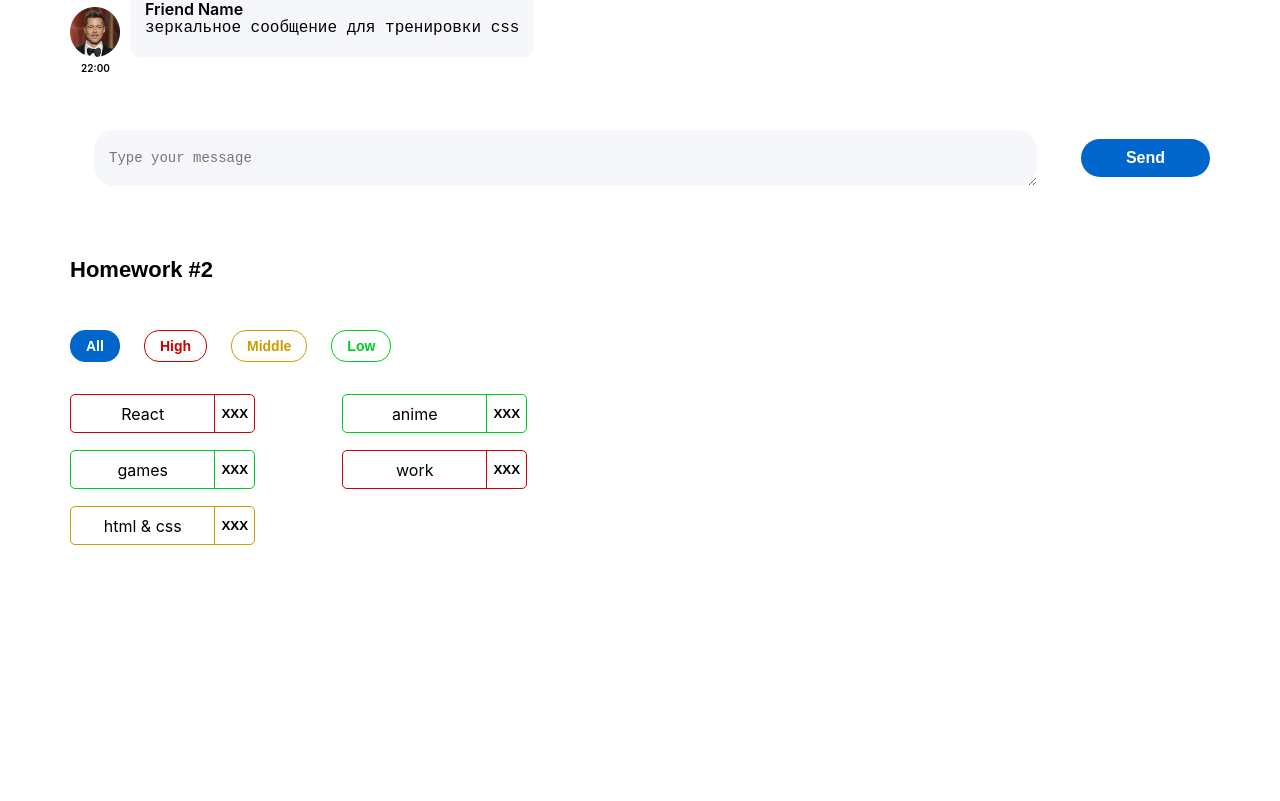
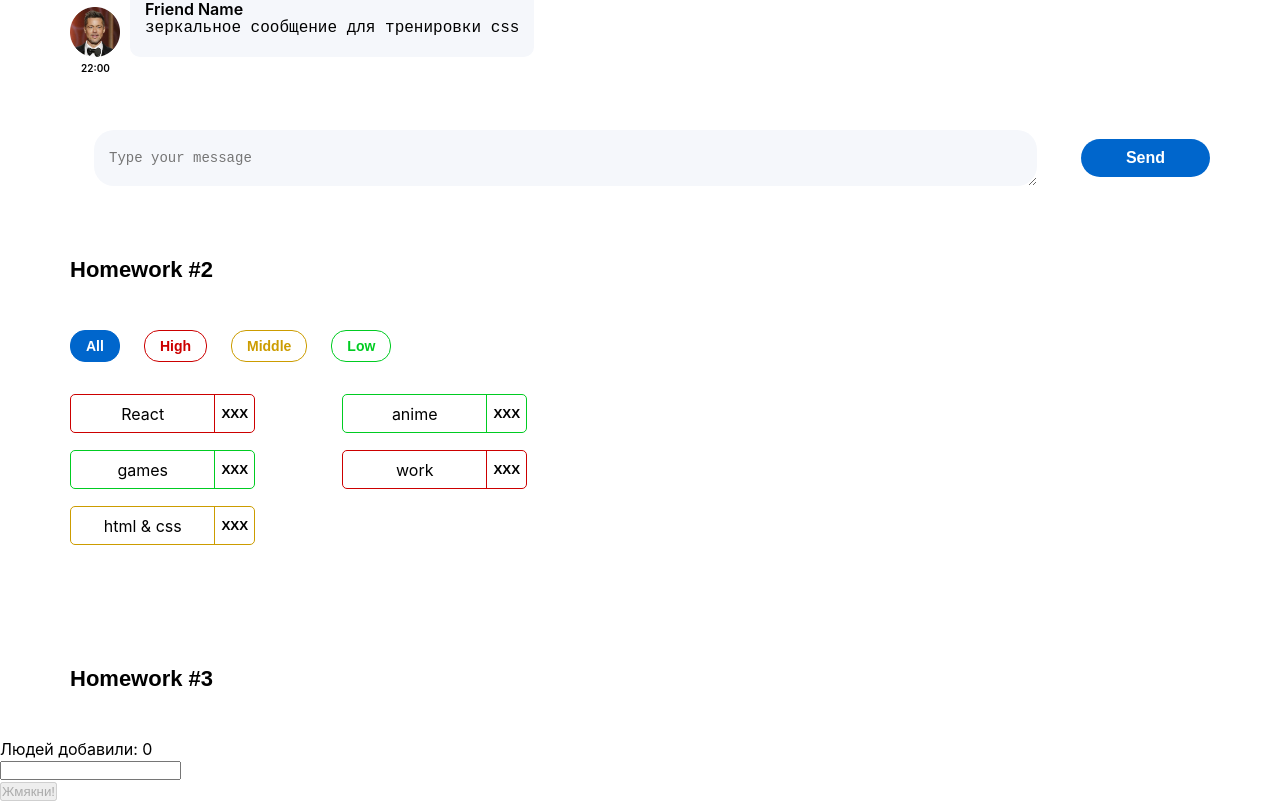
Before and after one commit to DmitriyVavilin/hws2-master, a React (Create React App) app: page / in a window 1280 px wide. Shown: the part 455-1256 px from the top of the page. Before the commit the page ends 1050 px from the top, so only its background shows below. Built offline with nearby package versions, Linux system fonts and the light colour scheme.

Commit message:
completed logic tasks commit

```diff
--- a/src/s1-main/App.tsx
+++ b/src/s1-main/App.tsx
@@ -3,13 +3,14 @@ import s from './App.module.css'
 import HW1 from '../s2-homeworks/hw01/HW1'
 import Message from "../s2-homeworks/hw01/message/Message";
 import HW2 from "../s2-homeworks/hw02/HW2";
+import HW3 from "../s2-homeworks/hw03/HW3";
 
 function App() {
     return (
         <div className={s.App}>
             <HW1/>
             <HW2/>
-            {/*<HW3/>*/}
+            <HW3/>
             {/*<HW4/>*/}
 
             {/*при выполнении дз 5 и более - закомментировать здесь дз 1-4, так как они есть внутри дз 5*/}
--- a/src/s2-homeworks/hw03/Greeting.tsx
+++ b/src/s2-homeworks/hw03/Greeting.tsx
@@ -1,15 +1,15 @@
-import React, {ChangeEvent, KeyboardEvent} from 'react'
+import React, {ChangeEvent, KeyboardEvent,FocusEvent} from 'react'
 import s from './Greeting.module.css'
 
 type GreetingPropsType = {
-    name: any // need to fix any
-    setNameCallback: any // need to fix any
-    addUser: any // need to fix any
-    onBlur: any // need to fix any
-    onEnter: any // need to fix any
-    error: any // need to fix any
-    totalUsers: any // need to fix any
-    lastUserName?: any // need to fix any
+    name: string
+    setNameCallback: (event: ChangeEvent<HTMLInputElement>)=>void
+    addUser: ()=>void
+    onBlur: (event: FocusEvent<HTMLInputElement>)=>void
+    onEnter: (event: KeyboardEvent<HTMLInputElement>)=>void
+    error: string
+    totalUsers: number
+    lastUserName?: string
 }
 
 // презентационная компонента (для верстальщика)
@@ -25,7 +25,8 @@ const Greeting: React.FC<GreetingPropsType> = (
         lastUserName,
     } // деструктуризация пропсов
 ) => {
-    const inputClass = s.errorInput // need to fix with (?:)
+    //const inputClass = s.errorInput // need to fix with (?:)
+    const inputClass = `${s.input} ${error ? s.errorInput : ''}`   // need to fix with (?:)
 
     return (
         <div id={'hw3-form'} className={s.greetingForm}>
@@ -57,7 +58,7 @@ const Greeting: React.FC<GreetingPropsType> = (
                     className={s.button}
                     disabled={!name.trim()}
                 >
-                    add
+                    Жмякни!
                 </button>
             </div>
 
@@ -66,6 +67,11 @@ const Greeting: React.FC<GreetingPropsType> = (
                     Привет <span id={'hw3-last-user'}>{lastUserName}</span>!
                 </div>
             )}
+        {/*    users.map(el => (
+        <span>{el.name}</span>
+
+        )*/}
+
         </div>
     )
 }
--- a/src/s2-homeworks/hw03/GreetingContainer.tsx
+++ b/src/s2-homeworks/hw03/GreetingContainer.tsx
@@ -1,20 +1,31 @@
-import React, { ChangeEvent, KeyboardEvent, useState } from 'react'
+import React, {ChangeEvent, KeyboardEvent, useState} from 'react'
 import Greeting from './Greeting'
-import { UserType } from './HW3'
+import {UserType} from './HW3'
+
 
 type GreetingContainerPropsType = {
-    users: any // need to fix any
-    addUserCallback: any // need to fix any
+    users: UserType[]
+    addUserCallback: (name: string)=>void
 }
 
-export const pureAddUser = (name: any, setError: any, setName: any, addUserCallback: any) => {
+export const pureAddUser = (name: string, setError: (valueError: string)=>void, setName: (valueName: string)=>void, addUserCallback: (name:string)=>void) => {
     // если имя пустое - показать ошибку, иначе - добавить юзера и очистить инпут
+    if(name === '') {
+        setError('Ошибка, ведите имя')
+    }else {
+       addUserCallback(name)
+        setName('')
+    }
+
 }
 
-export const pureOnBlur = (name: any, setError: any) => { // если имя пустое - показать ошибку
+export const pureOnBlur = (name: string, setError: (valueError: string)=>void) => { // если имя пустое - показать ошибку
+    name === '' && setError('Ошибка, ведите имя')
 }
 
-export const pureOnEnter = (e: any, addUser: any) => { // если нажата кнопка Enter - добавить
+export const pureOnEnter = (e:KeyboardEvent<HTMLInputElement>, addUser: ()=>void) => { // если нажата кнопка Enter - добавить
+    e.key === 'Enter' && addUser()
+
 }
 
 // более простой и понятный для новичков
@@ -26,13 +37,13 @@ const GreetingContainer: React.FC<GreetingContainerPropsType> = ({
     addUserCallback,
 }) => {
     // деструктуризация пропсов
-    const [name, setName] = useState<any>('') // need to fix any
-    const [error, setError] = useState<any>('') // need to fix any
+    const [name, setName] = useState<string>('') // need to fix any
+    const [error, setError] = useState<string>('') // need to fix any
 
-    const setNameCallback = (e: any) => { // need to fix any
-        setName('some name') // need to fix
+    const setNameCallback = (e: ChangeEvent<HTMLInputElement>) => { // need to fix any
+        setName(e.currentTarget.value) // need to fix
 
-        error && setError('')
+        error && setError('Ошибка, ведите имя')
     }
     const addUser = () => {
         pureAddUser(name, setError, setName, addUserCallback)
@@ -42,12 +53,14 @@ const GreetingContainer: React.FC<GreetingContainerPropsType> = ({
         pureOnBlur(name, setError)
     }
 
-    const onEnter = (e: any) => {
+    const onEnter = (e: KeyboardEvent<HTMLInputElement>) => {
         pureOnEnter(e, addUser)
     }
 
-    const totalUsers = 0 // need to fix
-    const lastUserName = 'some name' // need to fix
+    const totalUsers = users.length
+    const lastUserName = totalUsers > 0 ? users[users.length - 1].name : undefined
+
+
 
     return (
         <Greeting
--- a/src/s2-homeworks/hw03/HW3.tsx
+++ b/src/s2-homeworks/hw03/HW3.tsx
@@ -19,20 +19,23 @@ import GreetingContainer from './GreetingContainer'
 
 // types
 export type UserType = {
-    _id: any // need to fix any
-    name: any // need to fix any
+    _id: string
+    name: string
 }
 
-export const pureAddUserCallback = (name: any, setUsers: any, users: any) => { // need to fix any
-    const user = { // need to fix
+export const pureAddUserCallback = (name: string, setUsers:(user: UserType[])=>void, users: UserType[]) => { // need to fix any
+    const user = {
+        _id: v1(),
+        name: name
     }
     setUsers([...users, user])
 }
 
 const HW3 = () => {
-    const [users, setUsers] = useState<any>([]) // need to fix any
+    const [users, setUsers] = useState<UserType[]>([]) // need to fix any
+    console.log('users', users)
 
-    const addUserCallback = (name: any) => { // need to fix any
+    const addUserCallback = (name: string) => { // need to fix any
         pureAddUserCallback(name, setUsers, users)
     }
 
```
